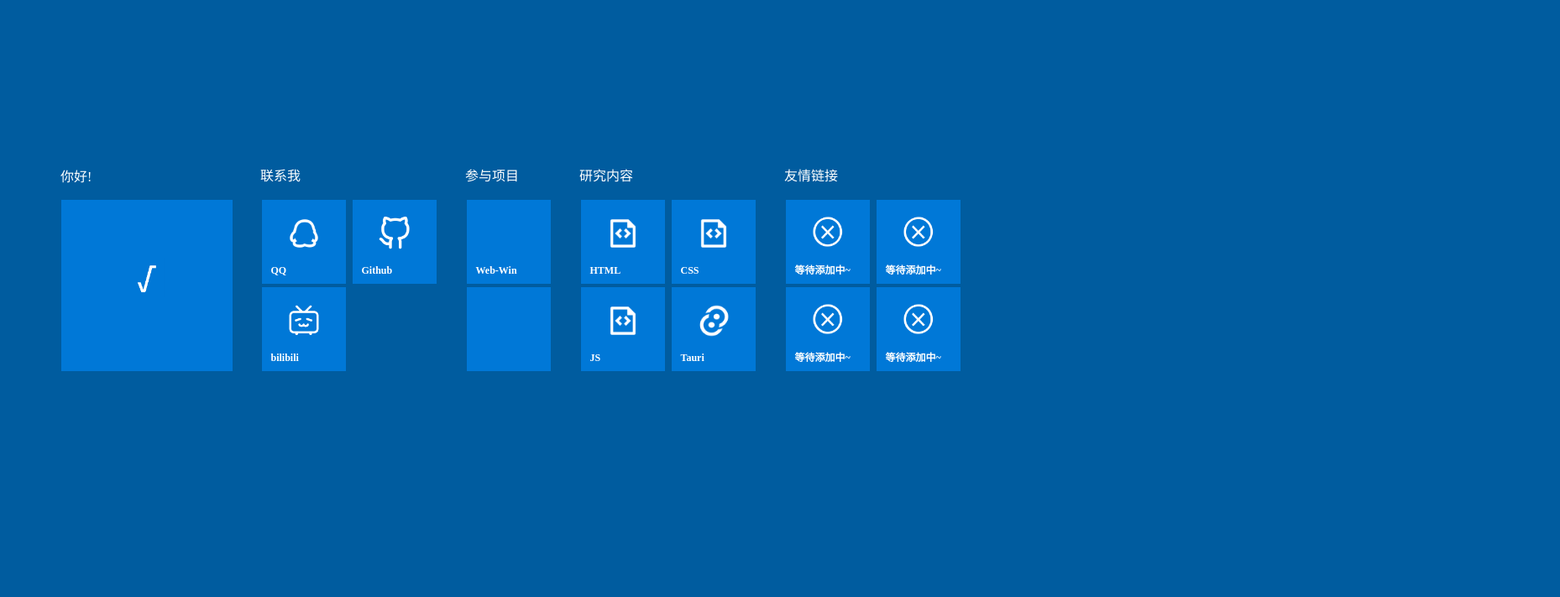
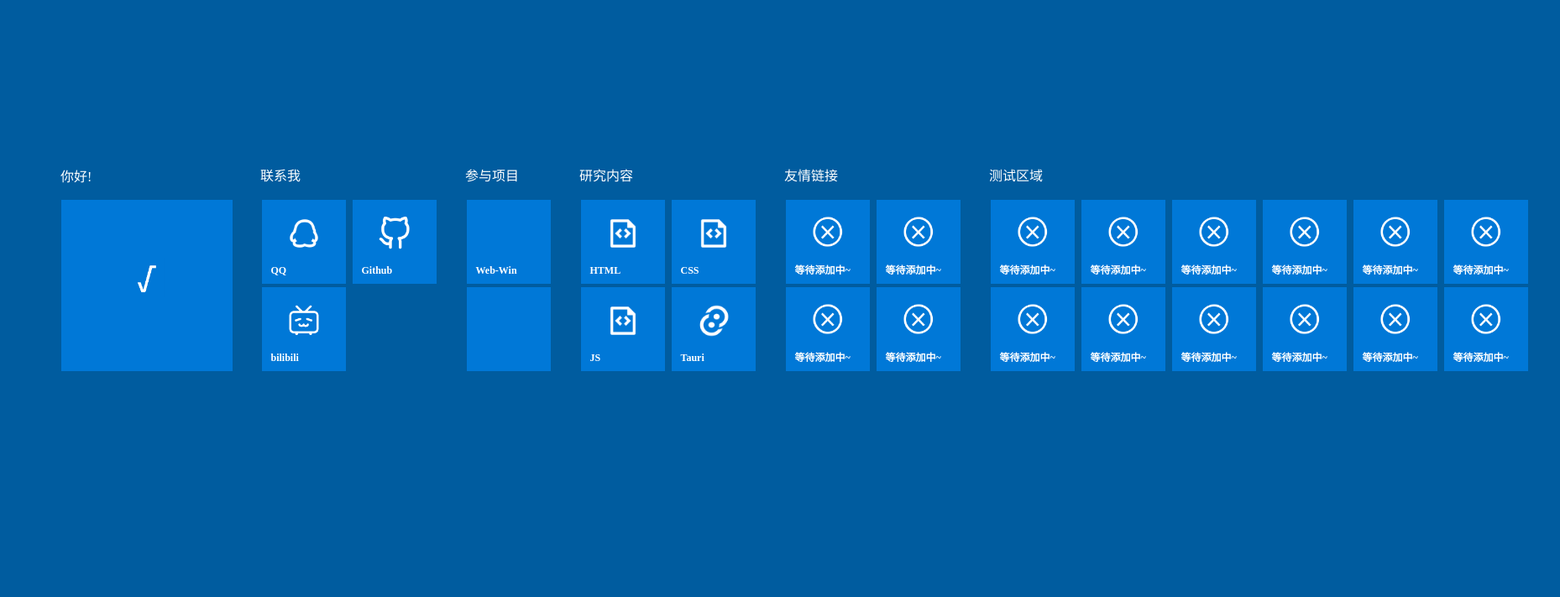
Before and after one commit to HHCL233/Win_hhcl_Home, a plain HTML site: page index.html in a window 1280 px wide. Shown: the part 89-800 px from the top of the page at 84% size, 1858 px wide, since content can reach past the window. Drawn offline with Linux system fonts and the light colour scheme.

Commit message:
feat: 新增测试区和滚动条

```diff
--- a/index.html
+++ b/index.html
@@ -6,7 +6,8 @@
         <script src="WebWin.js" type="module"></script>
     </head>
     <body style="height:  calc(100vh - 0.9rem);">
-        <div style="display: flex;align-items: center;height:  calc(100vh - 0.9rem);width: 100%;background-color: #005C9F;">
+        <h1 style="position: fixed;color: #ffffff;font-weight: normal;margin-left: 64px;">开始</h1>
+        <div  id="Start" style="display: flex;align-items: center;height:  calc(100vh - 0.9rem);width: 100%;background-color: #005C9F;white-space: nowrap;">
             <div style="display: inline-block;margin-left: 64px;">
                 <p style="color: white;font-size: 16px;">你好!</p>
                 <win-large-tile icon="logo.png"></win-large-tile>
@@ -40,6 +41,24 @@
                 <win-tile icon="Not_2.png" style="display: inline-block !important;">等待添加中~</win-tile>
                 <win-tile icon="Not_2.png" style="display: inline-block !important;">等待添加中~</win-tile>
             </div>
+            <div style="display: inline-block;margin-left: 32px;margin-right: 32px;">
+                <p style="color: white;font-size: 16px;">测试区域</p>
+                <win-tile icon="Not_2.png" style="display: inline-block !important;">等待添加中~</win-tile>
+                <win-tile icon="Not_2.png" style="display: inline-block !important;">等待添加中~</win-tile>
+                <win-tile icon="Not_2.png" style="display: inline-block !important;">等待添加中~</win-tile>
+                <win-tile icon="Not_2.png" style="display: inline-block !important;">等待添加中~</win-tile>
+                <win-tile icon="Not_2.png" style="display: inline-block !important;">等待添加中~</win-tile>
+                <win-tile icon="Not_2.png" style="display: inline-block !important;">等待添加中~</win-tile>
+                <br>
+                <win-tile icon="Not_2.png" style="display: inline-block !important;">等待添加中~</win-tile>
+                <win-tile icon="Not_2.png" style="display: inline-block !important;">等待添加中~</win-tile>
+                <win-tile icon="Not_2.png" style="display: inline-block !important;">等待添加中~</win-tile>
+                <win-tile icon="Not_2.png" style="display: inline-block !important;">等待添加中~</win-tile>
+                <win-tile icon="Not_2.png" style="display: inline-block !important;">等待添加中~</win-tile>
+                <win-tile icon="Not_2.png" style="display: inline-block !important;">等待添加中~</win-tile>
+
+                <div style="width: 32px;display: inline-block;"></div>
+            </div>
         </div>
     </body>
 </html>
```
